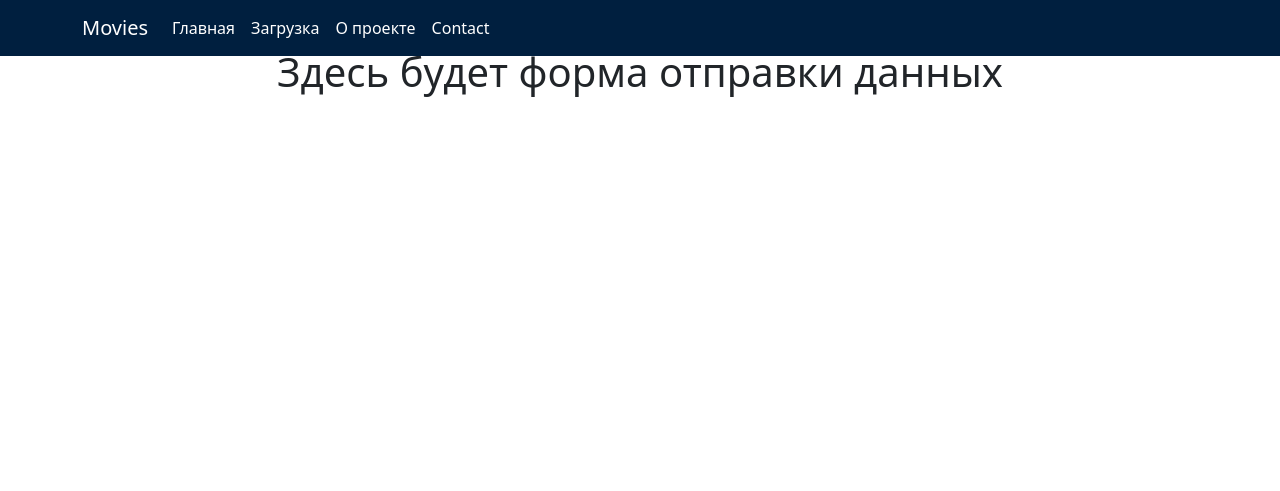
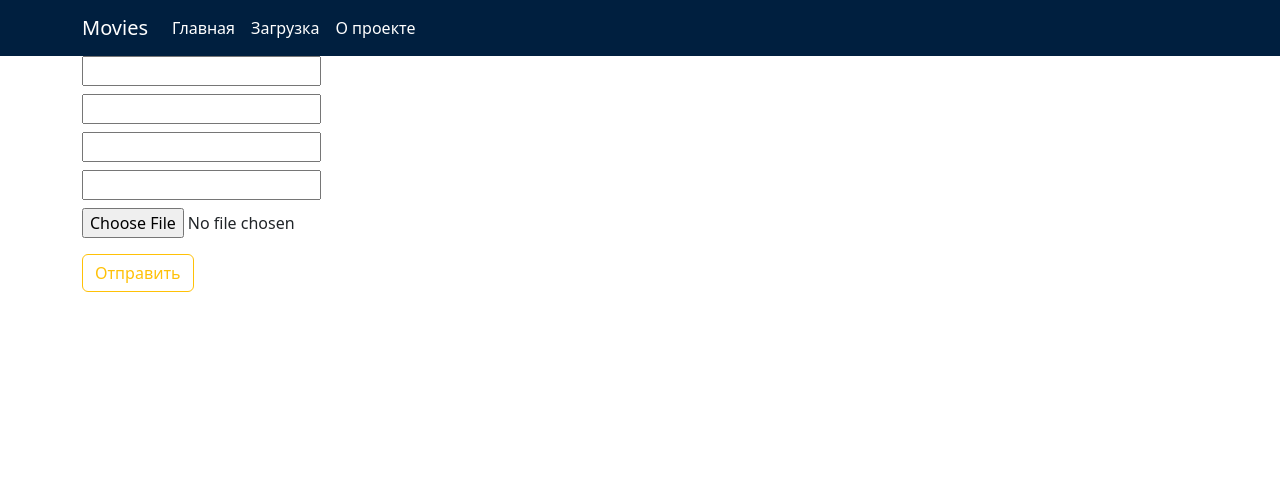
Before and after one commit to CuriousTony/dj04_movieProject, a Django app: template movie_project/movie_app/templates/movie_app/upload.html in a window 1280 px wide. Shown: the top 491 px of the page. Run offline with Django 3.2, Linux system fonts and the light colour scheme; the template is opened without the code that fills it, so the values that code supplies are empty, except form fields; tables that the repository leaves empty hold one stand-in row (values such as "Sample post"); form fields are guessed from the names that the template uses.

Commit message:
Fixed an issue with loading the img, wrong url for file.

```diff
--- a/movie_project/movie_app/templates/movie_app/navbar.html
+++ b/movie_project/movie_app/templates/movie_app/navbar.html
@@ -15,9 +15,6 @@
                     <li class="nav-item">
                         <a class="nav-link text-white" href="{% url 'about' %}">О проекте</a>
                     </li>
-                    <li class="nav-item">
-                        <a class="nav-link text-white" href="#">Contact</a>
-                    </li>
                 </ul>
             </div>
         </div>
--- a/movie_project/movie_app/templates/movie_app/upload.html
+++ b/movie_project/movie_app/templates/movie_app/upload.html
@@ -3,6 +3,29 @@
     <title>The movies project</title>
 {% endblock %}
 {% block content %}
-    <h1 class="text-center mt-5">Здесь будет форма отправки данных</h1>
-
+<h1 class="text-center">Добавить фильм</h1>
+<div class="container">
+    <div class="form-container">
+        <form method="post" enctype="multipart/form-data">
+            {% csrf_token %}
+            <div class="form-group">
+                {{ form.name }}
+            </div>
+            <div class="form-group mt-2">
+                {{ form.year }}
+            </div>
+            <div class="form-group mt-2">
+                {{ form.genre }}
+            </div>
+            <div class="form-group mt-2">
+                {{ form.intro }}
+            </div>
+            <div class="form-gruop mt-2">
+                <input type="file" class="form-control-file" id="poster" name="poster" required>
+            </div>
+            <button type="submit" class="btn btn-outline-warning mt-3">Отправить</button>
+        </form>
+        <h4 class="text-center mt-5">{{ error }}</h4>
+    </div>
+</div>
 {% endblock %}
--- a/movie_project/movie_app/urls.py
+++ b/movie_project/movie_app/urls.py
@@ -1,8 +1,11 @@
 from django.urls import path
 from . import views
+from django.conf.urls.static import static
+from django.conf import settings
+
 
 urlpatterns = [
     path('', views.home, name='home'),
     path('upload/', views.upload, name='upload'),
     path('about/', views.about, name='about')
-]
+] + static(settings.MEDIA_URL, document_root=settings.MEDIA_ROOT)
```
Also changed, not shown: movie_project/movie_app/forms.py (added, +15 -0 lines), movie_project/movie_app/templates/movie_app/home.html (+22 -1 lines), movie_project/media/posters/aliens.jpg (added), movie_project/media/posters/predator.jpg (added), movie_project/media/posters/predator2.jpg (added).
